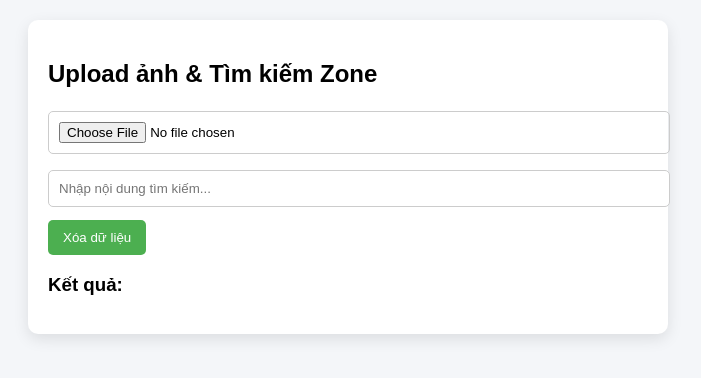
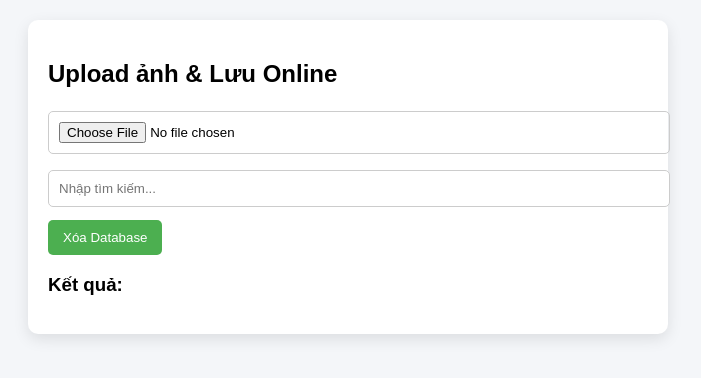
Before and after one commit to botCuaKam/gfdfgdg, a website: page public/index.html in a window 1280 px wide. Shown: the whole page, without its empty margins (292-993 px from the left). Drawn offline with Linux system fonts and the light colour scheme.

Commit message:
Update index.html

```diff
--- a/public/index.html
+++ b/public/index.html
@@ -2,20 +2,18 @@
 <html lang="vi">
 <head>
 <meta charset="UTF-8">
-    <title>Zone Smart Search</title>
+<title>Zone Online</title>
 <link rel="stylesheet" href="style.css">
 <script src="https://cdn.jsdelivr.net/npm/tesseract.js@4/dist/tesseract.min.js"></script>
 </head>
 <body>
 
 <div class="container">
-        <h2>Upload ảnh & Tìm kiếm Zone</h2>
+  <h2>Upload ảnh & Lưu Online</h2>
 
   <input type="file" id="imageInput" accept="image/jpeg,image/png">
-
-        <input type="text" id="searchInput" placeholder="Nhập nội dung tìm kiếm...">
-
-        <button id="clearBtn">Xóa dữ liệu</button>
+  <input type="text" id="searchInput" placeholder="Nhập tìm kiếm...">
+  <button id="clearBtn">Xóa Database</button>
 
   <h3>Kết quả:</h3>
   <div id="results"></div>
```
Lines whose indentation alone changed are shown as unchanged.
